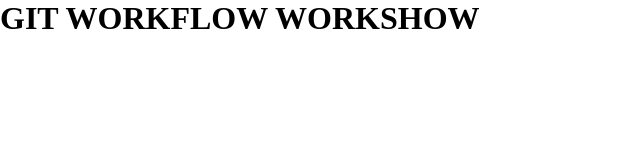
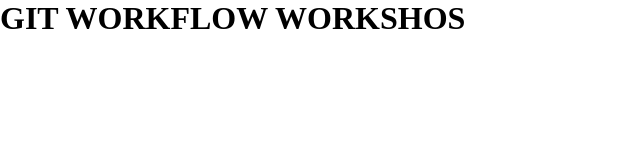
Before and after one commit to GSG-G11/Braa-Mohammad, a plain HTML site: page index.html in a window 1280 px wide. Shown: the full height of the page, 0-640 px from the left. Drawn offline with Linux system fonts and the light colour scheme.

Commit message:
Fix typo heading > Relates #1

```diff
--- a/index.html
+++ b/index.html
@@ -8,6 +8,6 @@
   </head>
 
   <body>
-    <h1 class="some-heading">GIT WORKFLOW WORKSHOW</h1>
+    <h1 class="some-heading">GIT WORKFLOW WORKSHOS</h1>
   </body>
 </html>
```
